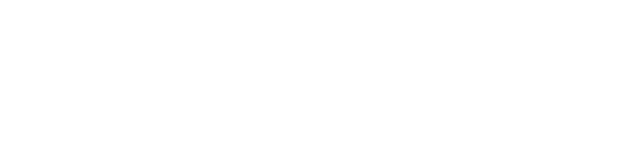
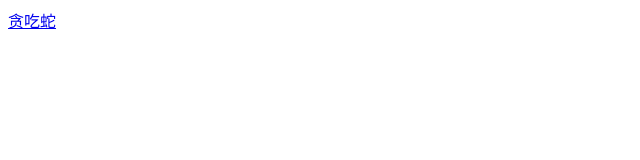
Before and after one commit to awdcced/awdcced.github.io, a plain HTML site: page index.html in a window 1280 px wide. Shown: the full height of the page, 0-640 px from the left. Drawn offline with Linux system fonts and the light colour scheme.

Commit message:
Update index.html

```diff
--- a/index.html
+++ b/index.html
@@ -5,6 +5,6 @@
 		<title></title>
 	</head>
 	<body>
-
+		<a href="awdcced.github.io/Snakes.html">贪吃蛇</a>
 	</body>
 </html>
```
